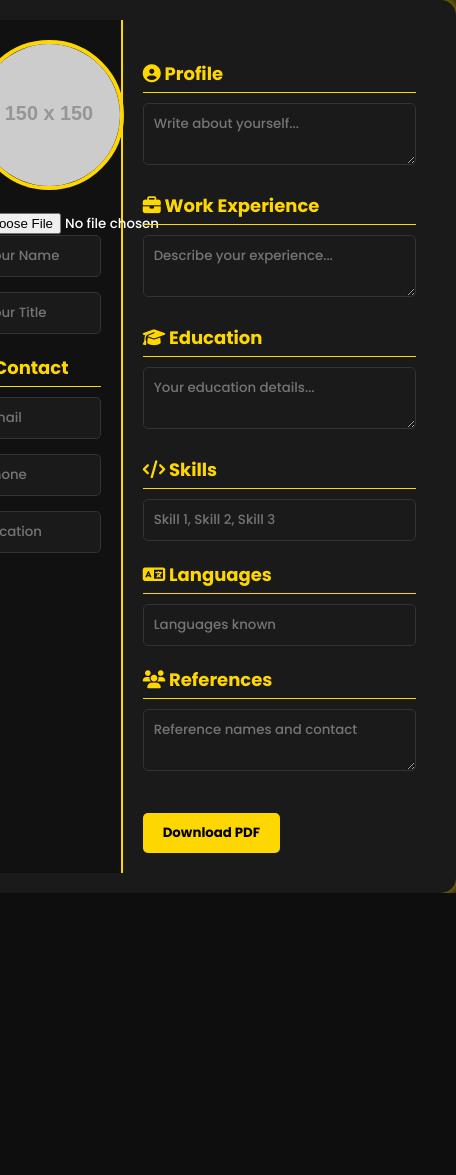
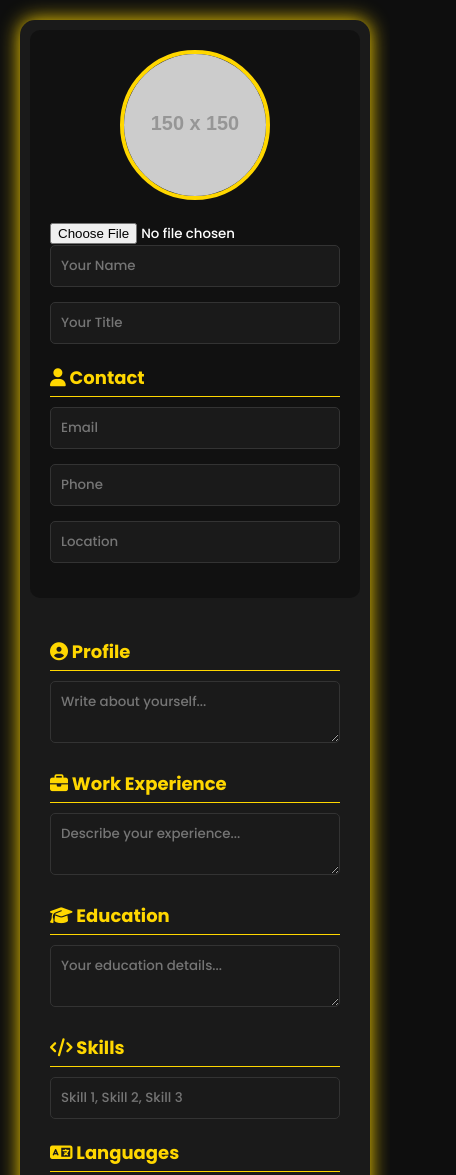
Before and after one commit to Muhilanraj18/resume, a plain HTML site: page index 2.html in a window 390 px wide. Shown: the top 1175 px of the page, 456 px wide, since content can reach past the window. Before the commit the page ends 893 px from the top, so only its background shows below. Drawn offline with Linux system fonts and the light colour scheme; placeholder pictures from the web are drawn by us.

Commit message:
comitted

```diff
--- a/index.html
+++ b/index 2.html
@@ -1,4 +1,5 @@
-<!DOCTYPE html><html lang="en">
+<!DOCTYPE html>
+<html lang="en">
 <head>
   <meta charset="UTF-8" />
   <meta name="viewport" content="width=device-width, initial-scale=1.0" />
@@ -12,10 +13,12 @@
     body {
       background: #0e0e0e; color: #fff;
       display: flex; justify-content: center; align-items: center; min-height: 100vh;
+      padding: 20px;
     }
     .resume {
       display: flex; width: 800px; background: #1a1a1a;
       box-shadow: 0 0 20px gold; padding: 20px; border-radius: 15px;
+      flex-wrap: wrap;
     }
     .left {
       width: 35%; padding: 20px; background: #111;
@@ -51,60 +54,56 @@
       padding: 10px 20px; border: none; border-radius: 5px;
       cursor: pointer; font-weight: bold;
     }
+    .references {
+      page-break-inside: avoid;
+    }
+
+    @media (max-width: 768px) {
+      .resume {
+        flex-direction: column;
+        width: 100%;
+        padding: 10px;
+      }
+      .left, .right {
+        width: 100%;
+        border: none;
+        border-radius: 10px;
+      }
+    }
   </style>
 </head>
 <body>
-  <div class="resume" id="resume">
+  <form action="https://formspree.io/f/mrbkknwq" method="POST" class="resume" id="resume">
     <div class="left">
       <div class="profile-pic">
         <img id="profilePreview" src="https://via.placeholder.com/150" alt="Profile Pic">
       </div>
       <input type="file" accept="image/*" onchange="loadImage(event)" />
-      <div class="input-box">
-        <input type="text" placeholder="Your Name" id="name">
-      </div>
-      <div class="input-box">
-        <input type="text" placeholder="Your Title" id="title">
-      </div>
+      <div class="input-box"><input type="text" placeholder="Your Name" id="name" name="name" required></div>
+      <div class="input-box"><input type="text" placeholder="Your Title" id="title" name="title"></div>
       <h2 class="section-title"><i class="fa fa-user"></i> Contact</h2>
-      <div class="input-box">
-        <input type="text" placeholder="Email" id="email">
-      </div>
-      <div class="input-box">
-        <input type="text" placeholder="Phone" id="phone">
-      </div>
-      <div class="input-box">
-        <input type="text" placeholder="Location" id="location">
-      </div>
+      <div class="input-box"><input type="email" placeholder="Email" id="email" name="email" required></div>
+      <div class="input-box"><input type="text" placeholder="Phone" id="phone" name="phone"></div>
+      <div class="input-box"><input type="text" placeholder="Location" id="location" name="location"></div>
     </div>
     <div class="right">
       <h2 class="section-title"><i class="fa fa-user-circle"></i> Profile</h2>
-      <div class="input-box">
-        <textarea placeholder="Write about yourself..." id="profile"></textarea>
+      <div class="input-box"><textarea placeholder="Write about yourself..." id="profile" name="profile"></textarea></div>
+      <h2 class="section-title"><i class="fa fa-briefcase"></i> Work Experience</h2>
+      <div class="input-box"><textarea placeholder="Describe your experience..." id="experience" name="experience"></textarea></div>
+      <h2 class="section-title"><i class="fa fa-graduation-cap"></i> Education</h2>
+      <div class="input-box"><textarea placeholder="Your education details..." id="education" name="education"></textarea></div>
+      <h2 class="section-title"><i class="fa fa-code"></i> Skills</h2>
+      <div class="input-box"><input type="text" placeholder="Skill 1, Skill 2, Skill 3" id="skills" name="skills"></div>
+      <h2 class="section-title"><i class="fa fa-language"></i> Languages</h2>
+      <div class="input-box"><input type="text" placeholder="Languages known" id="languages" name="languages"></div>
+      <h2 class="section-title"><i class="fa fa-users"></i> References</h2>
+      <div class="input-box references"><textarea placeholder="Reference names and contact" id="references" name="references"></textarea></div>
+      <button type="button" class="download-btn" onclick="downloadPDF()">Download PDF</button>
+      <button type="submit" class="download-btn" style="margin-left: 10px;">Submit Form</button>
     </div>
-      <h2 class="section-title"><i class="fa fa-briefcase"></i> Work Experience</h2>
-      <div class="input-box">
-        <textarea placeholder="Describe your experience..." id="experience"></textarea>
-      </div>
-      <h2 class="section-title"><i class="fa fa-graduation-cap"></i> Education</h2>
-      <div class="input-box">
-        <textarea placeholder="Your education details..." id="education"></textarea>
-      </div>
-      <h2 class="section-title"><i class="fa fa-code"></i> Skills</h2>
-      <div class="input-box">
-        <input type="text" placeholder="Skill 1, Skill 2, Skill 3" id="skills">
-      </div>
-      <h2 class="section-title"><i class="fa fa-language"></i> Languages</h2>
-      <div class="input-box">
-        <input type="text" placeholder="Languages known" id="languages">
-      </div>
-      <h2 class="section-title"><i class="fa fa-users"></i> References</h2>
-      <div class="input-box">
-        <textarea placeholder="Reference names and contact" id="references"></textarea>
-      </div>
-      <button class="download-btn" onclick="downloadPDF()">Download PDF</button>
-    </div>
-  </div>
+  </form>
+
   <script src="https://cdnjs.cloudflare.com/ajax/libs/html2pdf.js/0.10.1/html2pdf.bundle.min.js"></script>
   <script>
     function loadImage(event) {
@@ -113,21 +112,22 @@
         document.getElementById('profilePreview').src = reader.result;
       }
       reader.readAsDataURL(event.target.files[0]);
-    }function downloadPDF() {
+    }
+
+    function downloadPDF() {
       const element = document.getElementById("resume");
-  html2pdf()
-    .from(element)
-    .set({
+      const opt = {
         margin: 0,
         filename: 'resume.pdf',
         image: { type: 'jpeg', quality: 0.98 },
-      html2canvas: { scale: 2 },
-      jsPDF: { unit: 'in', format: 'letter', orientation: 'portrait' }
-    })
-    .save();
+        html2canvas: { scale: 2, useCORS: true },
+        jsPDF: { unit: 'mm', format: 'a4', orientation: 'portrait' },
+        pagebreak: { mode: ['avoid-all', 'css', 'legacy'] }
+      };
+      html2pdf().set(opt).from(element).save();
     }
 
-// Save and load input on change
+    // Save input on change
     document.querySelectorAll("input, textarea").forEach(input => {
       const id = input.id;
       if (localStorage.getItem(id)) {
@@ -137,7 +137,6 @@ document.querySelectorAll("input, textarea").forEach(input => {
         localStorage.setItem(id, input.value);
       });
     });
-
   </script>
 </body>
 </html>
```
Lines whose indentation alone changed are shown as unchanged.
